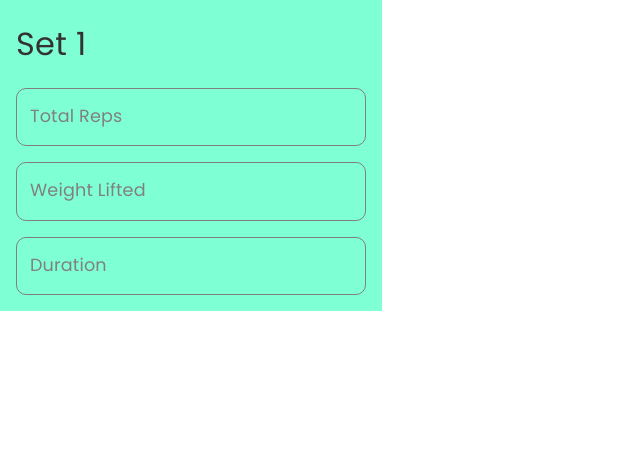
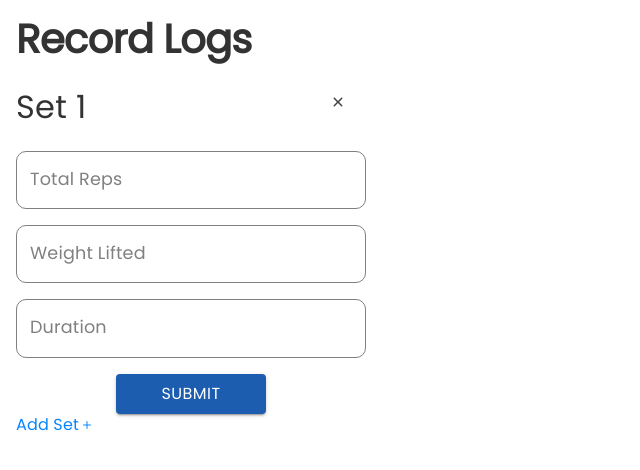
Before and after one commit to Akshat-Soni02/workout, a React (Create React App) app in the folder client/: page / in a window 1280 px wide. Shown: the top 470 px of the page, without its empty margins (0-640 px from the left). Built offline with nearby package versions, Linux system fonts and the light colour scheme.

Commit message:
recordLog

```diff
--- a/client/src/components/recordLog/RecordLogParent.jsx
+++ b/client/src/components/recordLog/RecordLogParent.jsx
@@ -1,13 +1,83 @@
-import React from "react";
+import React, { useState } from "react";
 import RecordSet from "../recordSet/RecordSet";
-import "./style.css"
+import { Heading, LightText } from "../customTypo/CustomTypo";
+import { IoIosAdd, IoIosClose } from "react-icons/io";
+import { IoIosArrowDown } from "react-icons/io";
+import "./style.css";
 
 const RecordLogParent = () => {
+    const [sets, setSets] = useState([{ id: 1, submitted: false, collapsed: false }]);
+
+    // Handle set submission
+    const handleSubmitSet = (id) => {
+        setSets((prevSets) =>
+            prevSets.map(set =>
+                set.id === id ? { ...set, submitted: true, collapsed: true } : set
+            )
+        );
+    };
+
+    // Toggle collapse state
+    const toggleCollapse = (id) => {
+        setSets((prevSets) =>
+            prevSets.map(set =>
+                set.id === id ? { ...set, collapsed: !set.collapsed } : set
+            )
+        );
+    };
+
+    // Add new set
+    const addSet = () => {
+        // Check if all sets are submitted
+        if (sets.some(set => !set.submitted)) {
+            alert("Please submit the current set before adding a new one.");
+            return;
+        }
+
+        setSets([...sets, { id: sets.length + 1, submitted: false, collapsed: false }]);
+    };
+
+    // Remove a set (only if it's not submitted)
+    const removeSet = (id) => {
+        const setToRemove = sets.find(set => set.id === id);
+
+        if (setToRemove.submitted) {
+            alert("You cannot remove a submitted set.");
+            return;
+        }
+
+        setSets(sets.filter(set => set.id !== id));
+    };
+
     return (
         <div className="recordLog">
-            <RecordSet/>
+            <Heading>Record Logs</Heading>
+
+            {sets.map((set) => (
+                <div key={set.id} className="recordSetContainer">
+                    {set.collapsed ? (
+                        <div className="collapsedSet" onClick={() => toggleCollapse(set.id)}>
+                            <span>Set {set.id}</span>
+                            <span className="arrow"><IoIosArrowDown/></span>
+                        </div>
+                    ) : (
+                        <div className="setHeader">
+                            <RecordSet setId={set.id} onSubmit={() => handleSubmitSet(set.id)} />
+                            {!set.submitted && (
+                                <button className="removeSetBtn" onClick={() => removeSet(set.id)}>
+                                    <IoIosClose size={24} />
+                                </button>
+                            )}
+                        </div>
+                    )}
+                </div>
+            ))}
+
+            <LightText className="light-text" style={{ color: "#0785fc" }} onClick={addSet}>
+                Add Set <IoIosAdd />
+            </LightText>
         </div>
     );
-}
+};
 
 export default RecordLogParent;
--- a/client/src/components/recordLog/style.css
+++ b/client/src/components/recordLog/style.css
@@ -1,5 +1,58 @@
 .recordLog {
-    background-color: aquamarine;
+    /* background-color: #b4b4b4b6; */
     width: fit-content;
     padding: 1rem;
 }
+
+.light-text {
+    display: flex;
+    align-items: center;
+    transition: color 0.2s ease-in-out;
+}
+
+.light-text:hover {
+    cursor: pointer;
+    filter: opacity(0.9);
+}
+
+.recordSetContainer{
+    margin-top: 1rem;
+}
+
+
+.collapsedSet {
+    background: #f5f5f5;
+    padding: 10px;
+    display: flex;
+    justify-content: space-between;
+    align-items: center;
+    cursor: pointer;
+    border-radius: 5px;
+    margin-bottom: 10px;
+    width: 400px;
+}
+
+.arrow {
+    font-size: 1.5rem;
+}
+
+.setHeader {
+    display: flex;
+    align-items: center;
+    position: relative;
+}
+
+.removeSetBtn {
+    background: none;
+    border: none;
+    color: rgba(0, 0, 0, 0.74);
+    font-size: 1.5rem;
+    cursor: pointer;
+    position: absolute;
+    right: 10px;
+    top: 10px;
+}
+
+.removeSetBtn:hover {
+    color: black;
+}
--- a/client/src/components/recordSet/RecordSet.jsx
+++ b/client/src/components/recordSet/RecordSet.jsx
@@ -2,47 +2,40 @@ import React from "react";
 import { useForm } from "react-hook-form";
 import CustomInput from "../customInput/CustomInput.jsx";
 import CustomButton from "../button/CustomButton.jsx";
-import { Heading, Title, LightText } from "../customTypo/CustomTypo.jsx";
-
+import { Title } from "../customTypo/CustomTypo.jsx";
 import "./style.css";
 
-const RecordSet = () => {
-
+const RecordSet = ({ setId, onSubmit }) => {
     const {
         control,
         handleSubmit,
         formState: { errors },
     } = useForm();
 
-  const onSubmit = (data) => {
-    console.log(data);
+    const handleFormSubmit = (data) => {
+        console.log(`Set ${setId} submitted:`, data);
+        onSubmit();  // Notify parent that this set is submitted
     };
 
     return (
-    <form onSubmit={handleSubmit(onSubmit)} className="recordSetForm">
-        <Title style = {{fontSize: "2rem"}}>Set 1</Title>
+        <form onSubmit={handleSubmit(handleFormSubmit)} className="recordSetForm">
+            <Title style={{ fontSize: "2rem" }}>Set {setId}</Title>
+
             <CustomInput
                 name="reps"
                 control={control}
-          rules={{
-            required: "Reps are required",
-          }}
+                rules={{ required: "Reps are required" }}
                 label="Total Reps"
                 type="reps"
-          sx={{
-            width: "350px"
-          }}
+                sx={{ width: "350px" }}
             />
-
 
             <CustomInput
                 name="weight"
                 control={control}
                 label="Weight Lifted"
                 type="weight"
-          sx={{
-            width: "350px"
-          }}
+                sx={{ width: "350px" }}
             />
 
             <CustomInput
@@ -50,22 +43,16 @@ const RecordSet = () => {
                 control={control}
                 label="Duration"
                 type="duration"
-          sx={{
-            width: "350px"
-          }}
+                sx={{ width: "350px" }}
             />
 
-        {/* <CustomButton
-        type="submit"
-        sx={{
-            width: "250px",
-            fontSize: "1.2rem"
-        }}
-        >
+            <div className="setSubmit" style={{ display: "flex", justifyContent: "center" }}>
+                <CustomButton type="submit" sx={{ width: "150px", fontSize: "1rem" }}>
                     Submit
-        </CustomButton> */}
+                </CustomButton>
+            </div>
         </form>
     );
-}
+};
 
 export default RecordSet;
```
Lines whose indentation alone changed are shown as unchanged.
